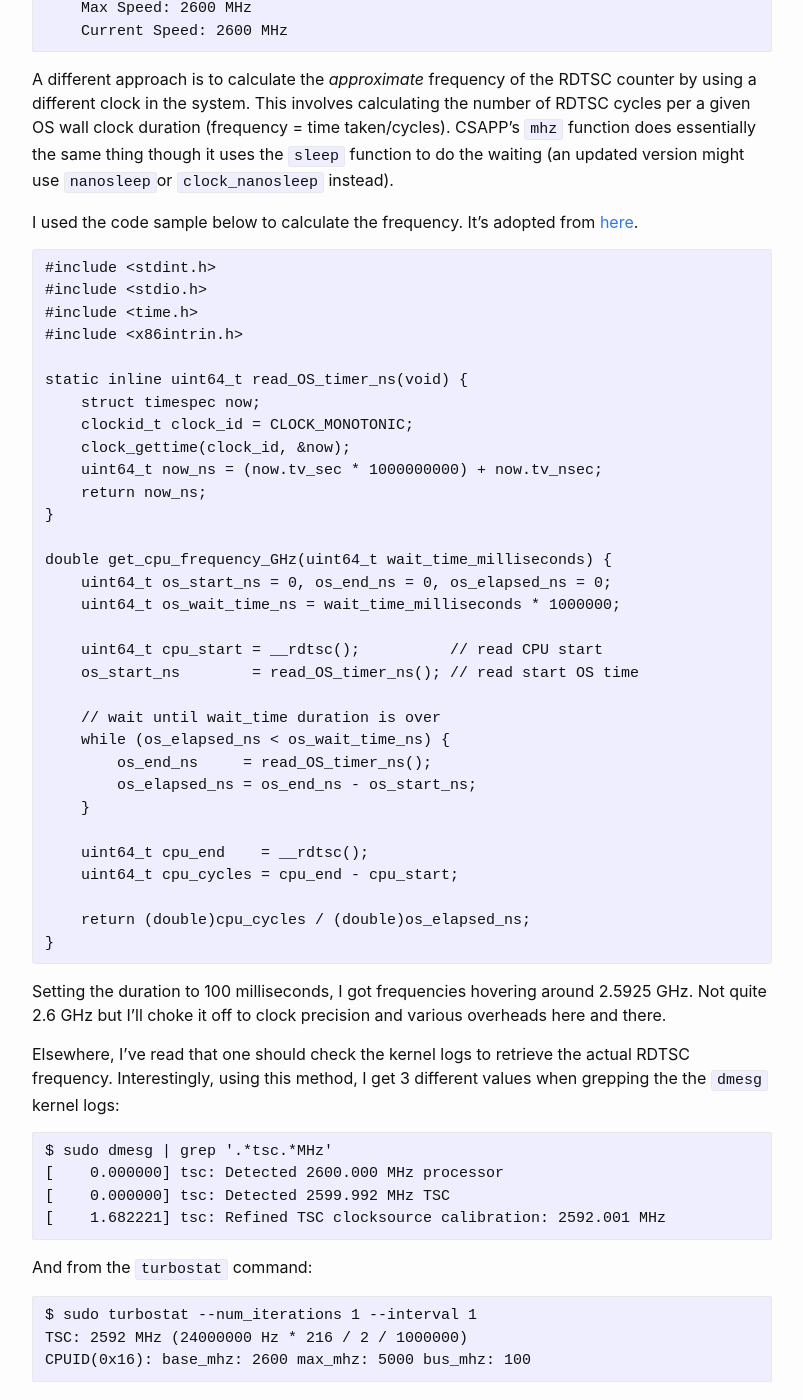
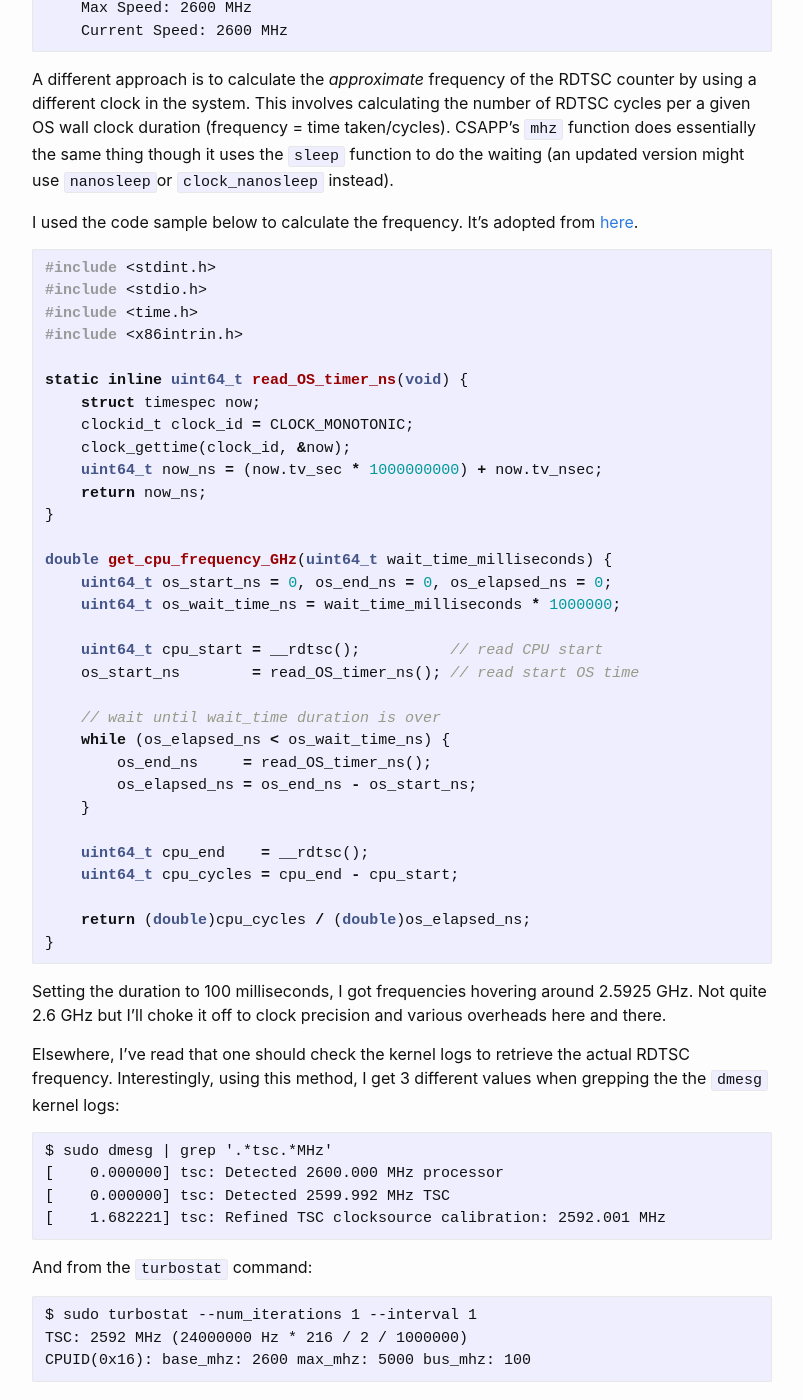
Before and after one commit to bnmoch3/blog, a Jekyll site: the page built from _posts/2023-11-25-microbenchmarking-C.md, in a window 1280 px wide and 1400 px high, scrolled down 7084 px. Shown: the whole window, without its empty margins (238-1041 px from the left). Built offline with Jekyll 4.4.1, drawn with Linux system fonts in a browser that asks for light colours; some of the changed text lies outside the part shown.

Commit message:
Update lang for code samples for syntax highlight

````diff
--- a/_posts/2023-11-25-microbenchmarking-C.md
+++ b/_posts/2023-11-25-microbenchmarking-C.md
@@ -59,7 +59,7 @@ assembly has to be done carefully since the RDTSC instruction overwrites the EAX
 and EDX registers - you don't want to end up with a segmentation fault, or
 worse.
 
-```C
+```c
 #include <stdint.h>
 
 uint64_t inline rdtsc() {
@@ -71,7 +71,7 @@ uint64_t inline rdtsc() {
 
 As a working example, let's benchmark a simple add function using RDTSC:
 
-```C
+```c
 void sum(int* nums, size_t n, int* res) {
     int s = 0;
     for (size_t i = 0; i < n; i++) {
@@ -84,7 +84,7 @@ void sum(int* nums, size_t n, int* res) {
 To get the number of cycles a piece of code takes, we read the counter at the
 start of the benchmark, then at the end:
 
-```C
+```c
 int main() {
     // ...
 
@@ -314,7 +314,7 @@ run the entire benchmark with a given CPU core affinity or to set
 process/thread-level CPU affinity directly within the code using the
 `sched_setaffinity` function:
 
-```C
+```c
 #include <sched.h>
 
 void assign_to_core(int core_id) {
@@ -362,7 +362,7 @@ uses the `sleep` function to do the waiting (an updated version might use
 I used the code sample below to calculate the frequency. It's adopted from
 [here](https://github.com/cmuratori/computer_enhance/blob/main/perfaware/part2/listing_0073_cpu_timer_guessfreq_main.cpp).
 
-```C
+```c
 #include <stdint.h>
 #include <stdio.h>
 #include <time.h>
````
Also changed, not shown: _posts/2020-01-23-bugs-c-operator-associativity.md (+1 -1 lines).
